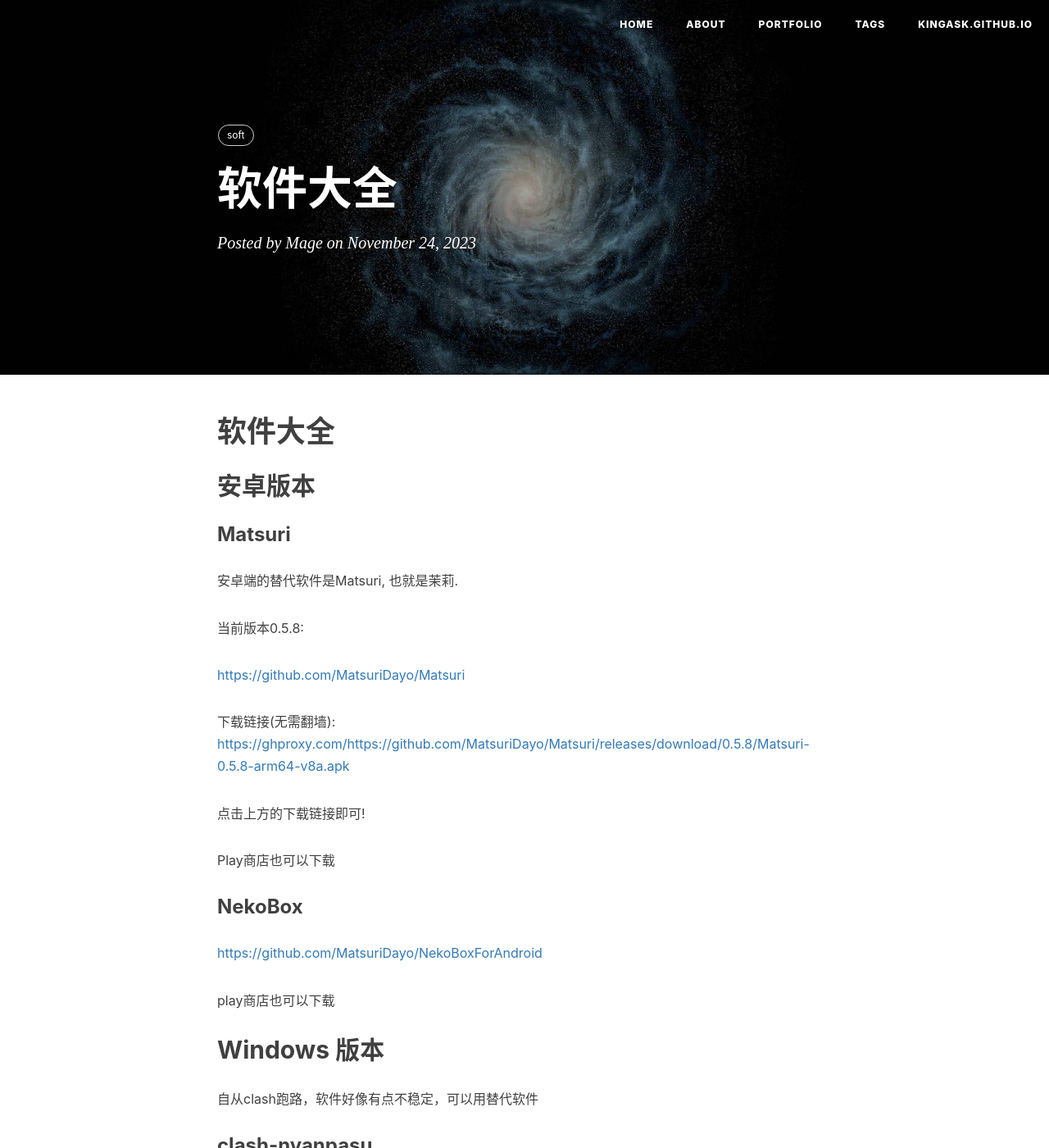
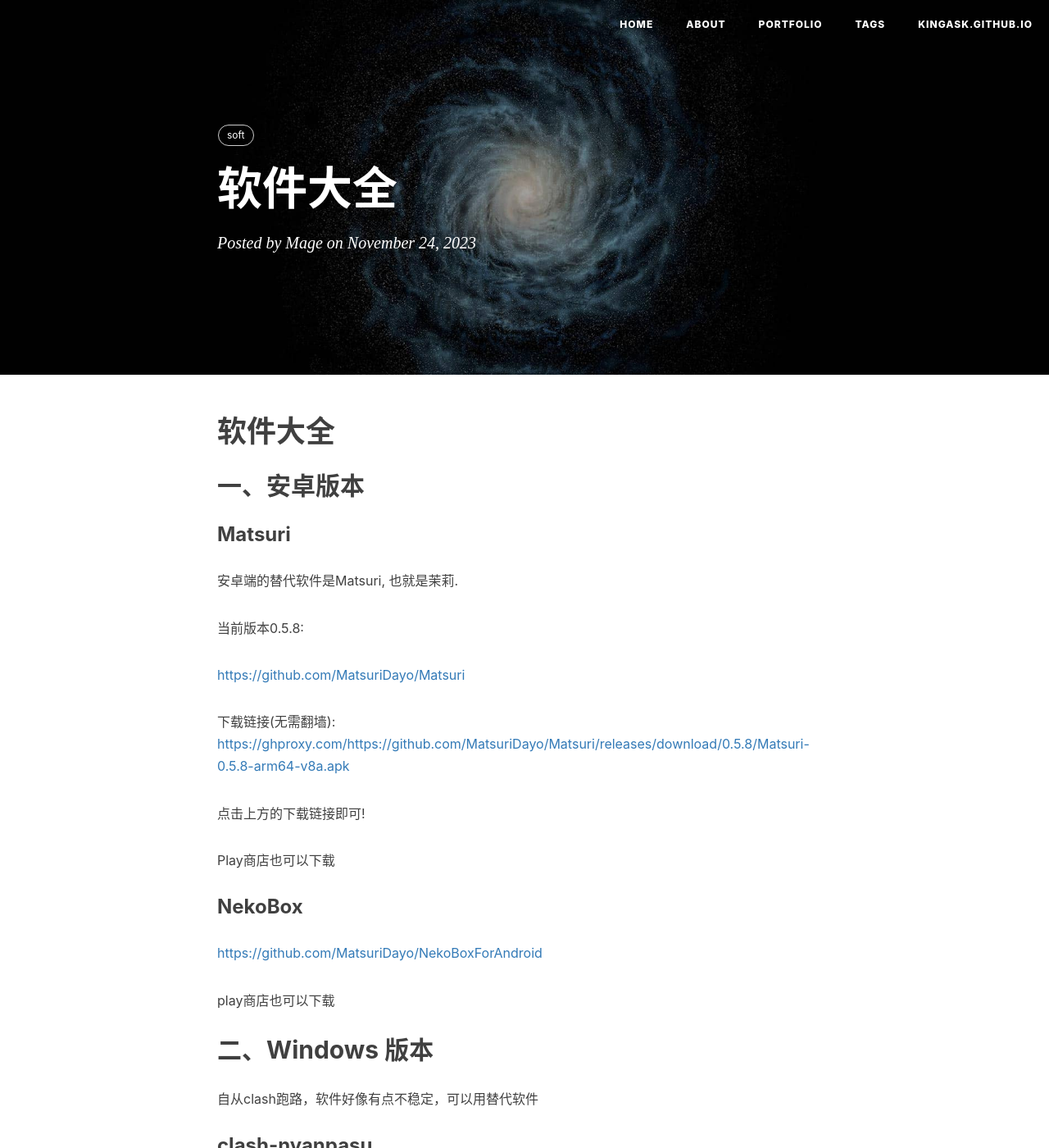
Before and after one commit to kingask/kingask.github.io, a Jekyll site: the page built from _posts/2023-11-25-soft.markdown, in a window 1280 px wide and 1400 px high. Shown: the whole window at 82% size. Built offline with Jekyll 4.4.1, drawn with Linux system fonts in a browser that asks for light colours; nearby versions of some CDN libraries; comment, search, counter and statistics services are not loaded.

Commit message:
modified:   _posts/2023-11-25-soft.markdown

```diff
--- a/_posts/2023-11-25-soft.markdown
+++ b/_posts/2023-11-25-soft.markdown
@@ -12,7 +12,7 @@ tags:
 
 # 软件大全
 
-## 安卓版本
+## 一、安卓版本
 
 ### Matsuri
 
@@ -39,7 +39,7 @@ Play商店也可以下载
 
 play商店也可以下载
 
-## Windows 版本
+## 二、Windows 版本
 
 自从clash跑路，软件好像有点不稳定，可以用替代软件
 
```
